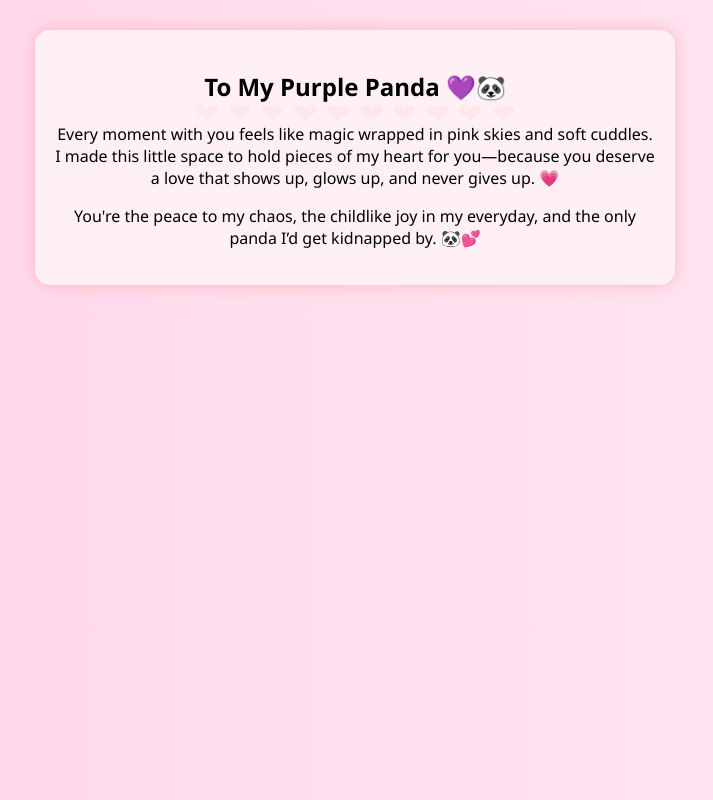
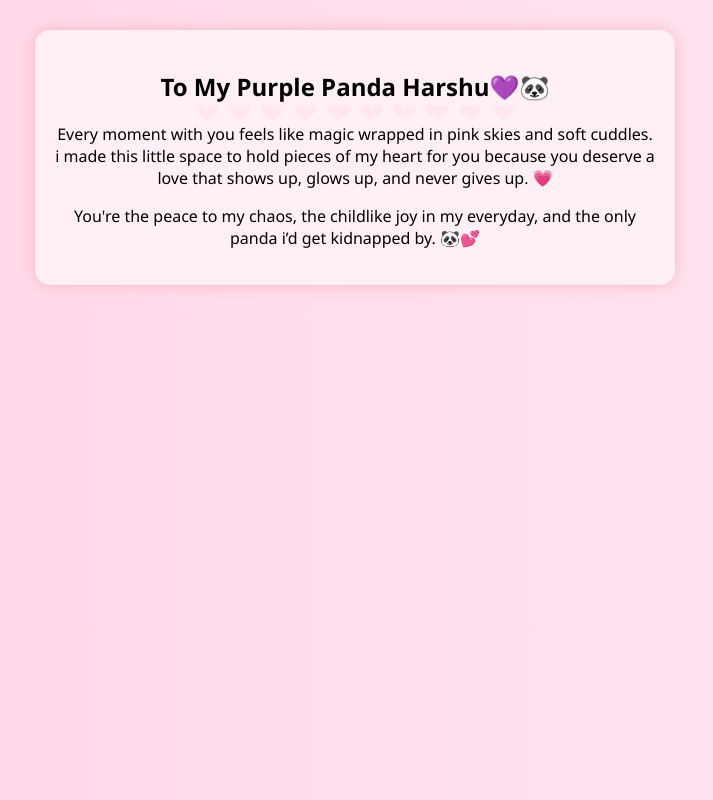
Before and after one commit to anas1qw2/Harshuu, a plain HTML site: page message.html in a window 1280 px wide. Shown: the whole page, without its empty margins (285-998 px from the left). Drawn offline with Linux system fonts and the light colour scheme.

Commit message:
Update message.html

```diff
--- a/message.html
+++ b/message.html
@@ -9,9 +9,9 @@
 <body>
     <div class="hearts"></div>
     <section class="message">
-        <h2>To My Purple Panda 💜🐼</h2>
-        <p>Every moment with you feels like magic wrapped in pink skies and soft cuddles. I made this little space to hold pieces of my heart for you—because you deserve a love that shows up, glows up, and never gives up. 💗</p>
-        <p>You're the peace to my chaos, the childlike joy in my everyday, and the only panda I’d get kidnapped by. 🐼💕</p>
+        <h2>To My Purple Panda Harshu💜🐼</h2>
+        <p>Every moment with you feels like magic wrapped in pink skies and soft cuddles. i made this little space to hold pieces of my heart for you because you deserve a love that shows up, glows up, and never gives up. 💗</p>
+        <p>You're the peace to my chaos, the childlike joy in my everyday, and the only panda i’d get kidnapped by. 🐼💕</p>
     </section>
 </body>
 </html>
```
